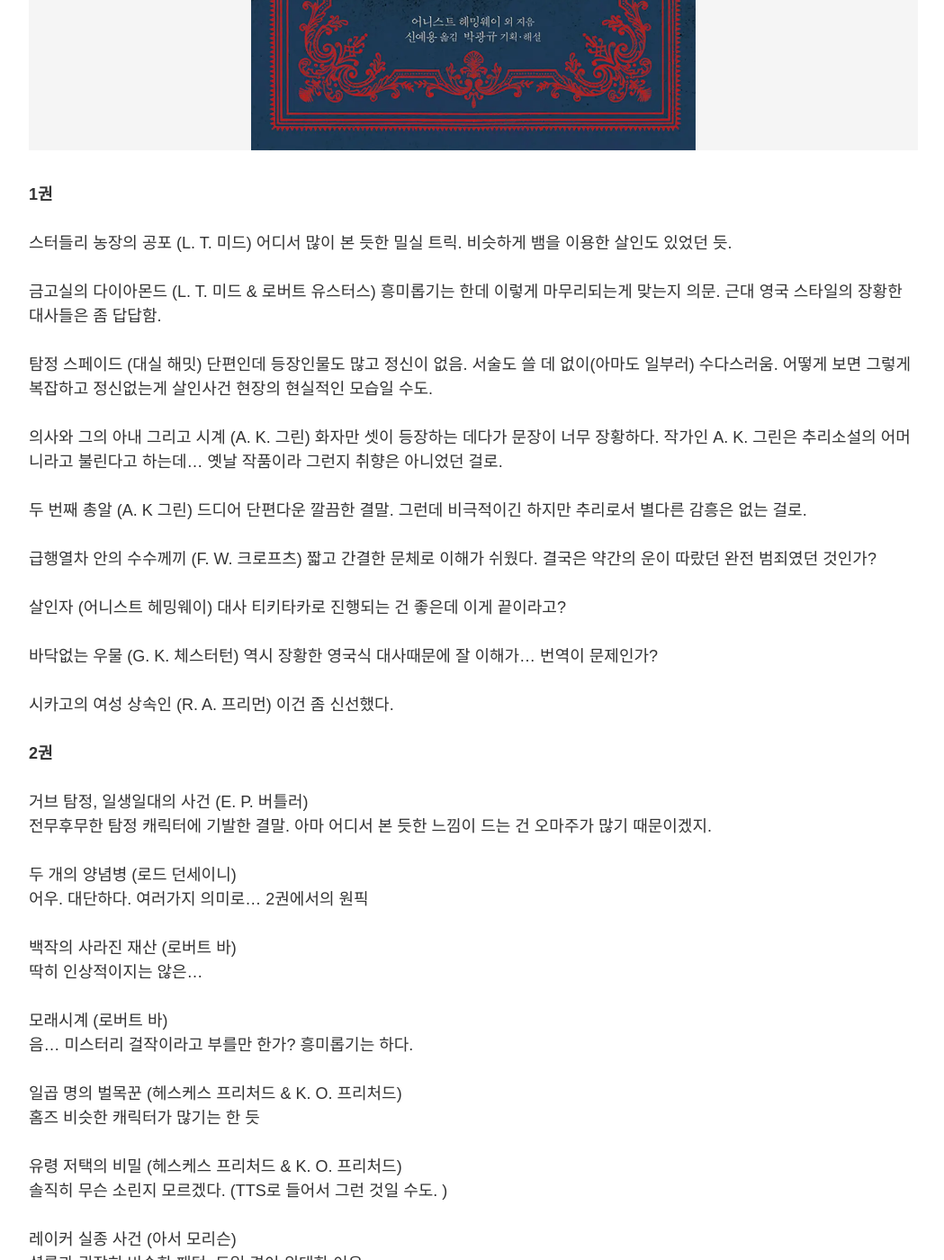
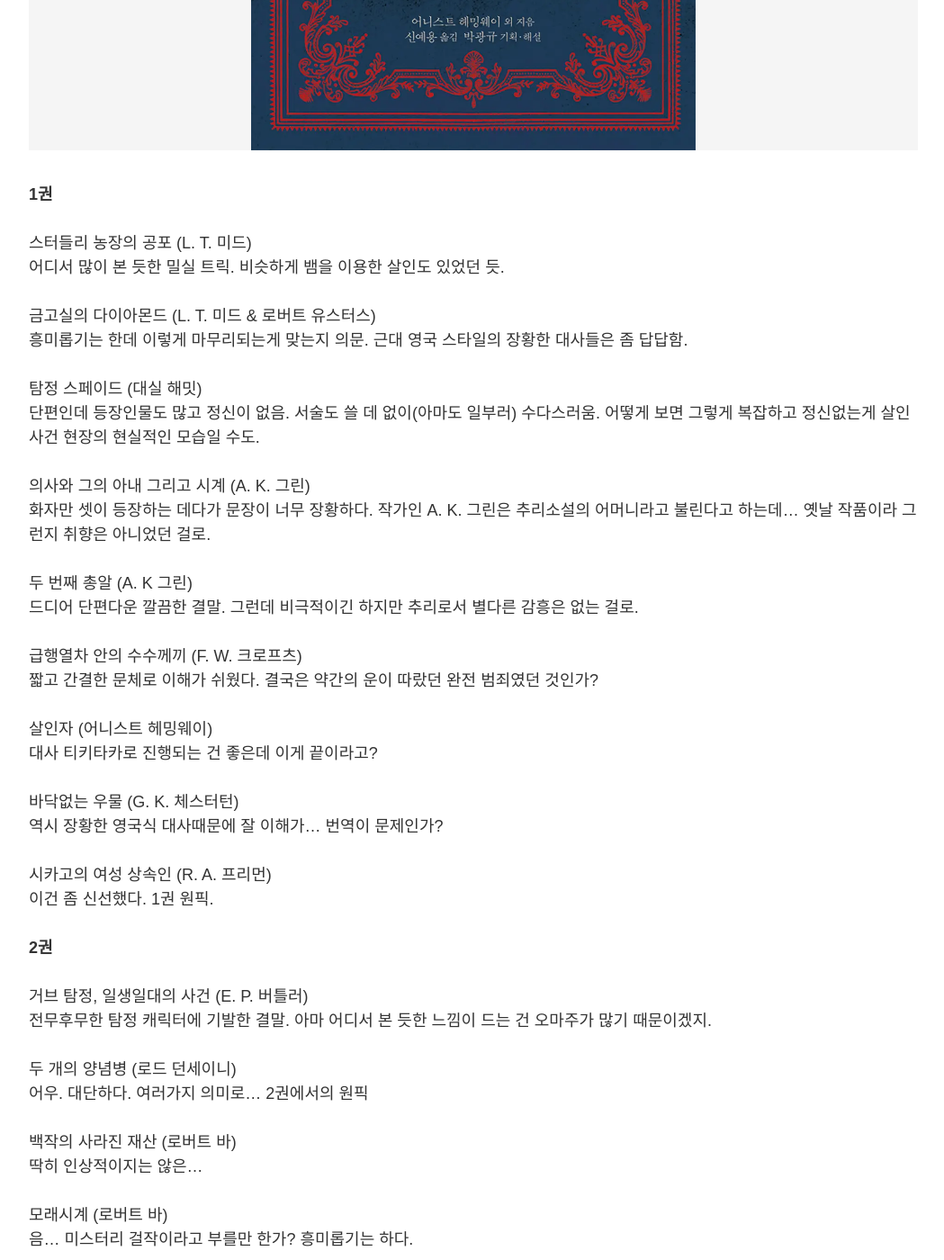
Before and after one commit to huginnmn/huginnmn.github.io, a Jekyll site: the page built from _posts/2024-04-24-세계-미스터리-걸작선.md, in a window 1280 px wide and 1400 px high, scrolled down 970 px. Shown: the whole window at 90% size, without its empty margins (114-1163 px from the left). Built offline with Jekyll 4.4.1, drawn with Linux system fonts in a browser that asks for light colours; nearby versions of some CDN libraries; some web fonts are replaced; comment, search, counter and statistics services are not loaded.

Commit message:
Update 2024-04-24-세계-미스터리-걸작선.md

```diff
--- a/_posts/2024-04-24-세계-미스터리-걸작선.md
+++ b/_posts/2024-04-24-세계-미스터리-걸작선.md
@@ -34,7 +34,7 @@
 역시 장황한 영국식 대사때문에 잘 이해가... 번역이 문제인가?
 
 시카고의 여성 상속인 (R. A. 프리먼)
-이건 좀 신선했다.
+이건 좀 신선했다. 1권 원픽.
 
 
 **2권**
```
